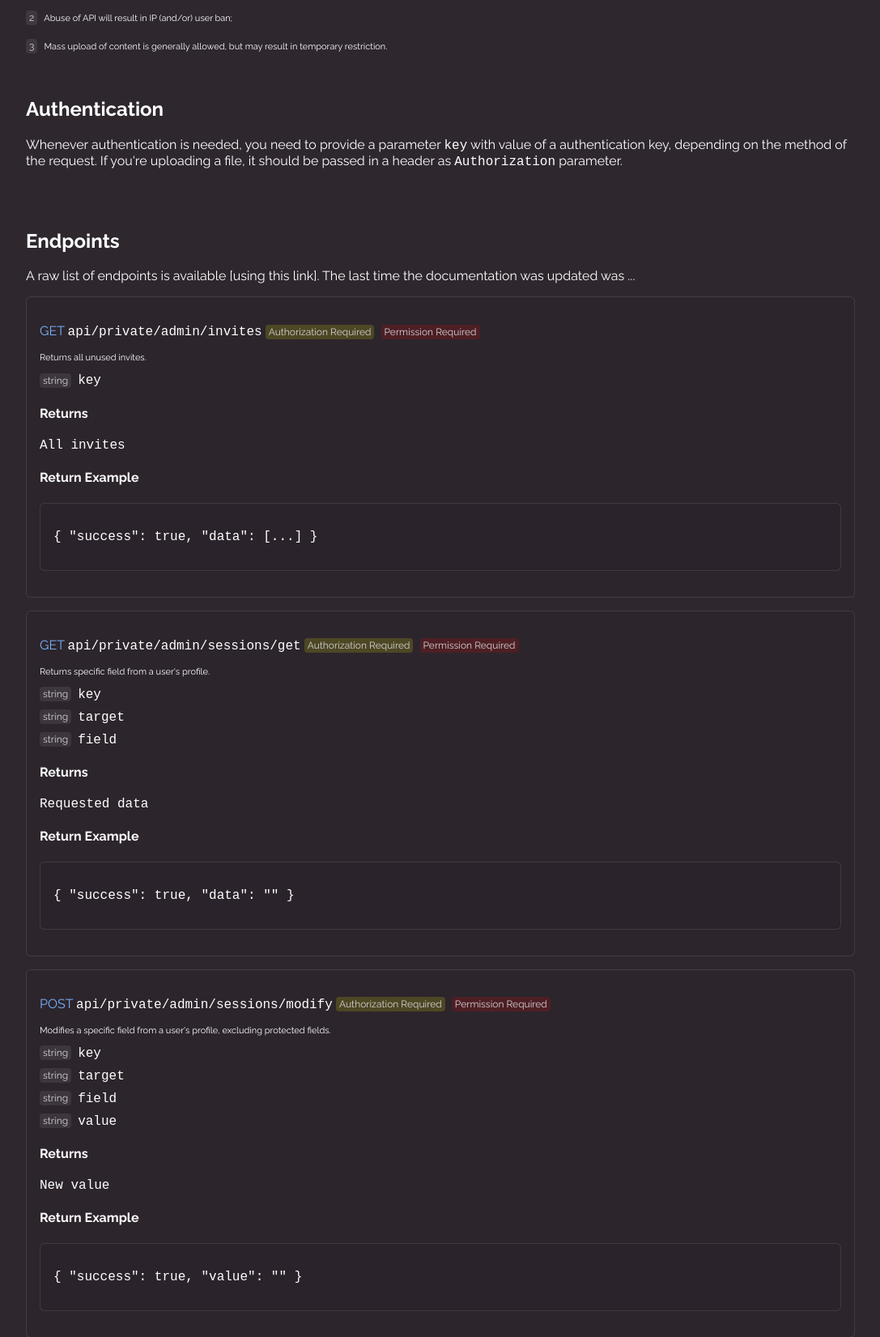
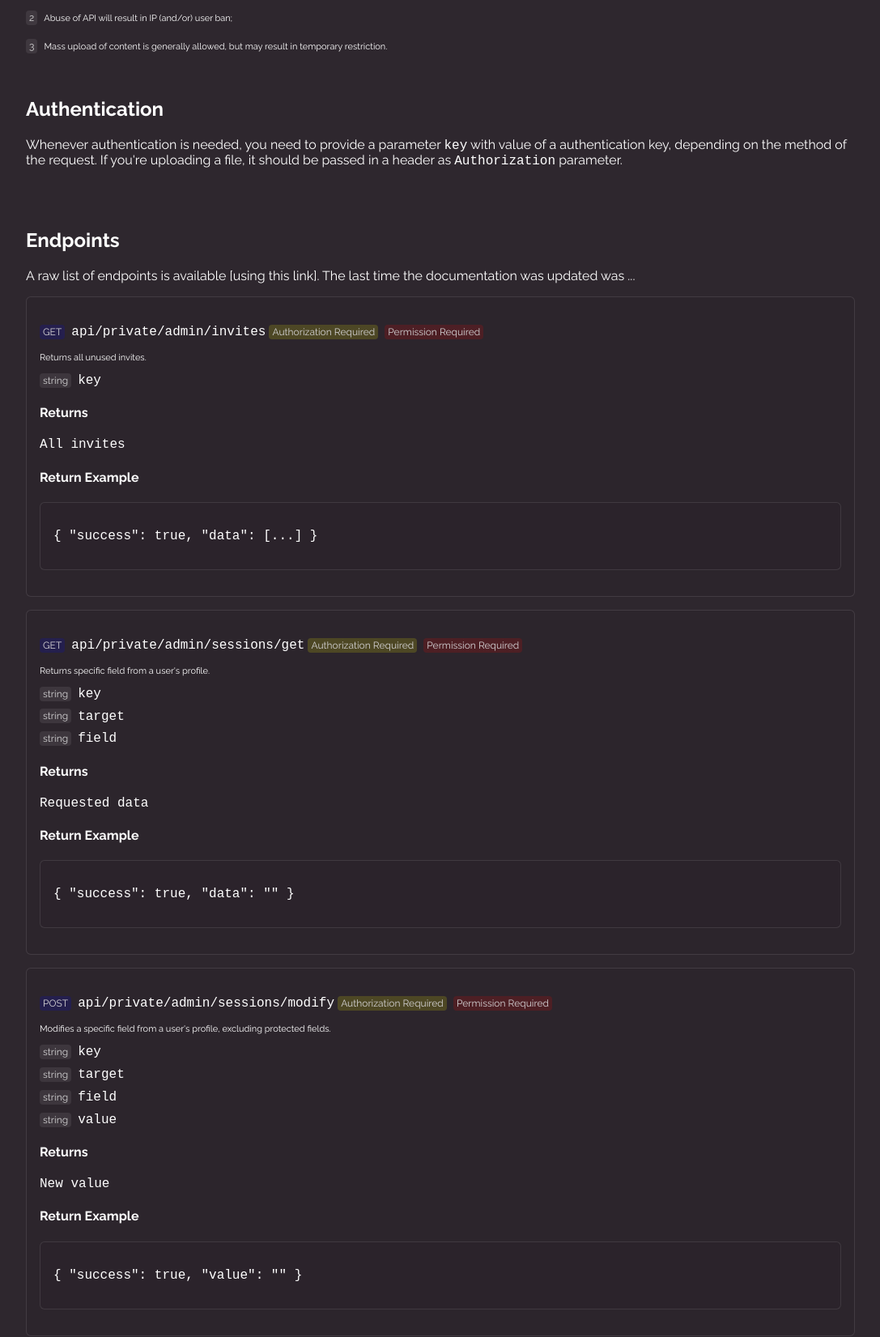
Before and after one commit to GoofyGoofsterClub/imagination-server, a Node project: template private/docs.ejs in a window 1280 px wide. Shown: the part 350-2001 px from the top of the page at 81% size, without its empty margins (96-1183 px from the left). Run offline with Node 20 templates, Linux system fonts and the light colour scheme; the template is opened without the code that fills it, so the values that code supplies are empty.

Commit message:
Change the style of a request method to match the overall style

```diff
--- a/public/css/new.css
+++ b/public/css/new.css
@@ -515,6 +515,11 @@
     background: rgba(0, 255, 0, 0.2) !important;
 }
 
+.tag.tag-blue
+{
+    background: rgba(0, 0, 255, 0.2) !important;
+}
+
 .endpoint-params > span
 {
     display: block;
@@ -538,8 +543,9 @@
     100%{background-position:11% 0%}
 }
 
-span.code, pre.code
+span.code, pre.code, a.code
 {
+    vertical-align: middle;
     font-family: 'Courier New', Courier, monospace;
 }
 
--- a/public/js/docs.js
+++ b/public/js/docs.js
@@ -46,7 +46,7 @@
 
         // Create new endpoint title element
         const endpointElementMethod = document.createElement('p');
-        endpointElementMethod.innerHTML = `<span class="method-highlight">${endpoint.method}</span> <span class="code">${endpoint.path}</span>`;
+        endpointElementMethod.innerHTML = `<span class="tag tag-blue">${endpoint.method}</span> <a class="code" href="/${endpoint.path}">${endpoint.path}</a>`;
         endpointElementMethod.innerHTML += endpoint.params.needsauth ? ' <span class="tag tag-yellow">Authorization Required</span>' : '';
         endpointElementMethod.innerHTML += endpoint.params.adminonly ? ' <span class="tag tag-red">Permission Required</span>' : '';
         endpointElement.appendChild(endpointElementMethod);
```
